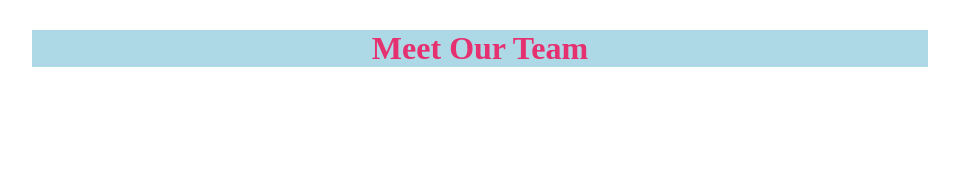
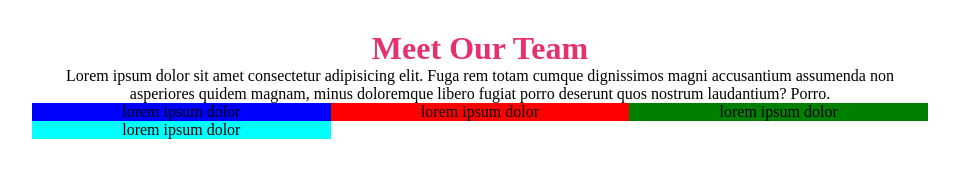
Before and after one commit to E-Lop/html-css-float-cards, a plain HTML site: page index.html in a window 1280 px wide. Shown: the whole page, without its empty margins (160-1119 px from the left). Drawn offline with Linux system fonts and the light colour scheme.

Commit message:
test colonne

```diff
--- a/css/style.css
+++ b/css/style.css
@@ -5,11 +5,18 @@
   box-sizing: border-box;
 }
 
+/* COMMON */
+/* CLEARFIX */
+.clearfix::after {
+  content: '';
+  display: table;
+  clear: both;
+}
+
 /* container generale centrato */
 .container {
   width: 70%;
   margin: auto;
-  background-color: lightblue;
   text-align: center;
 }
 
@@ -17,3 +24,25 @@ h1 {
   color: #e53170;
   margin-top: 30px;
 }
+
+/* colonna */
+.col {
+  width: calc(100% / 3);
+  float: left;
+}
+
+.blue {
+  background-color: blue;
+}
+
+.red {
+  background-color: red;
+}
+
+.green {
+  background-color: green;
+}
+
+.aqua {
+  background-color: aqua;
+}
--- a/index.html
+++ b/index.html
@@ -11,6 +11,24 @@
     <!-- container generale -->
     <div class="container">
       <h1>Meet Our Team</h1>
+      <p>
+        Lorem ipsum dolor sit amet consectetur adipisicing elit. Fuga rem totam
+        cumque dignissimos magni accusantium assumenda non asperiores quidem
+        magnam, minus doloremque libero fugiat porro deserunt quos nostrum
+        laudantium? Porro.
+      </p>
+
+      <!-- contenitore delle colonne -->
+      <section class="clearfix">
+        <!-- colonna -->
+        <div class="col blue">lorem ipsum dolor</div>
+
+        <div class="col red">lorem ipsum dolor</div>
+
+        <div class="col green">lorem ipsum dolor</div>
+
+        <div class="col aqua">lorem ipsum dolor</div>
+      </section>
     </div>
   </body>
 </html>
```
